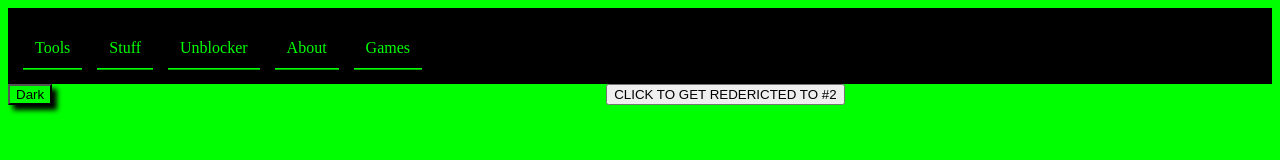
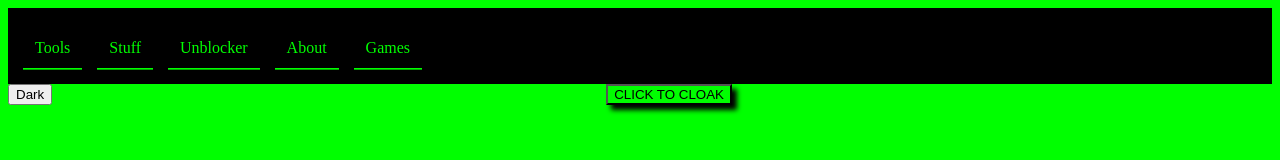
Before and after one commit to Joshamaruu/joshamaru, a plain HTML site: page index.html in a window 1280 px wide. Drawn offline with Linux system fonts and the light colour scheme.

Commit message:
Update index.html

```diff
--- a/index.html
+++ b/index.html
@@ -10,10 +10,19 @@
   <li><a href="games.html"> Games</a></li>
 </ul>
 </div>
-<button onclick="myfunction()" style="border-color:black;background-color:lime;box-shadow:5px 5px 5px;"> Dark </button>
-<button onclick="cla()" style="margin-left: 550px;" class="btncloak"> CLICK TO GET REDERICTED TO #2 </button>
+<button onclick="myfunction()" style=""> Dark </button>
+<button onclick="cl()" style="margin-left: 550px;border-color:black;background-color:lime;box-shadow:5px 5px 5px;" class="btncloak"> CLICK TO CLOAK </button>
 
-    <script>
+
+
+
+<script>
+  function myfunction() {
+    var element = document.body
+    element.classList.toggle("idkbro");
+
+  }
+
       function cl() {
     var win = window.open()
         var url = "https://joshamaruiscool.ga"
@@ -25,12 +34,4 @@
         win.document.body.appendChild(iframe)
 
       }
-
-
-<script>
-  function myfunction() {
-    var element = document.body
-    element.classList.toggle("idkbro");
-
-  }
 </script>
```
